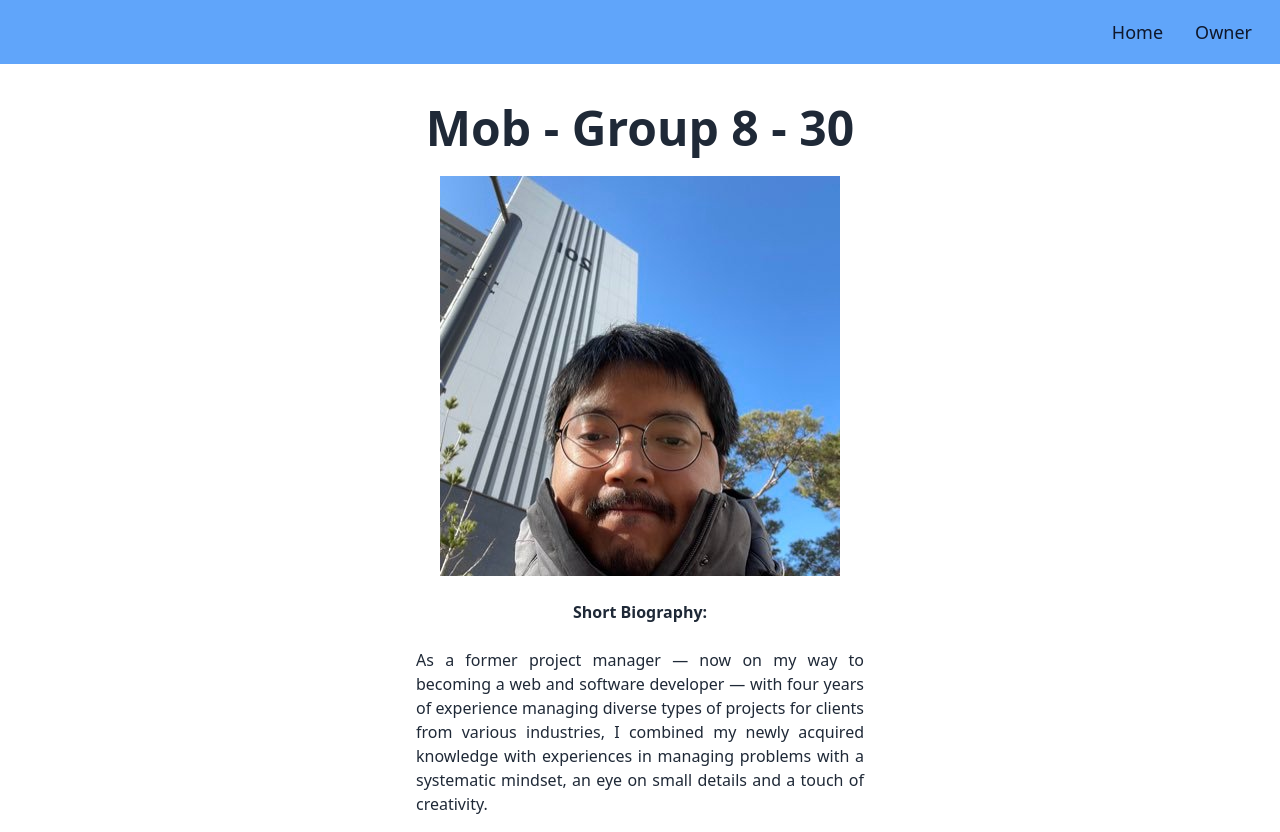
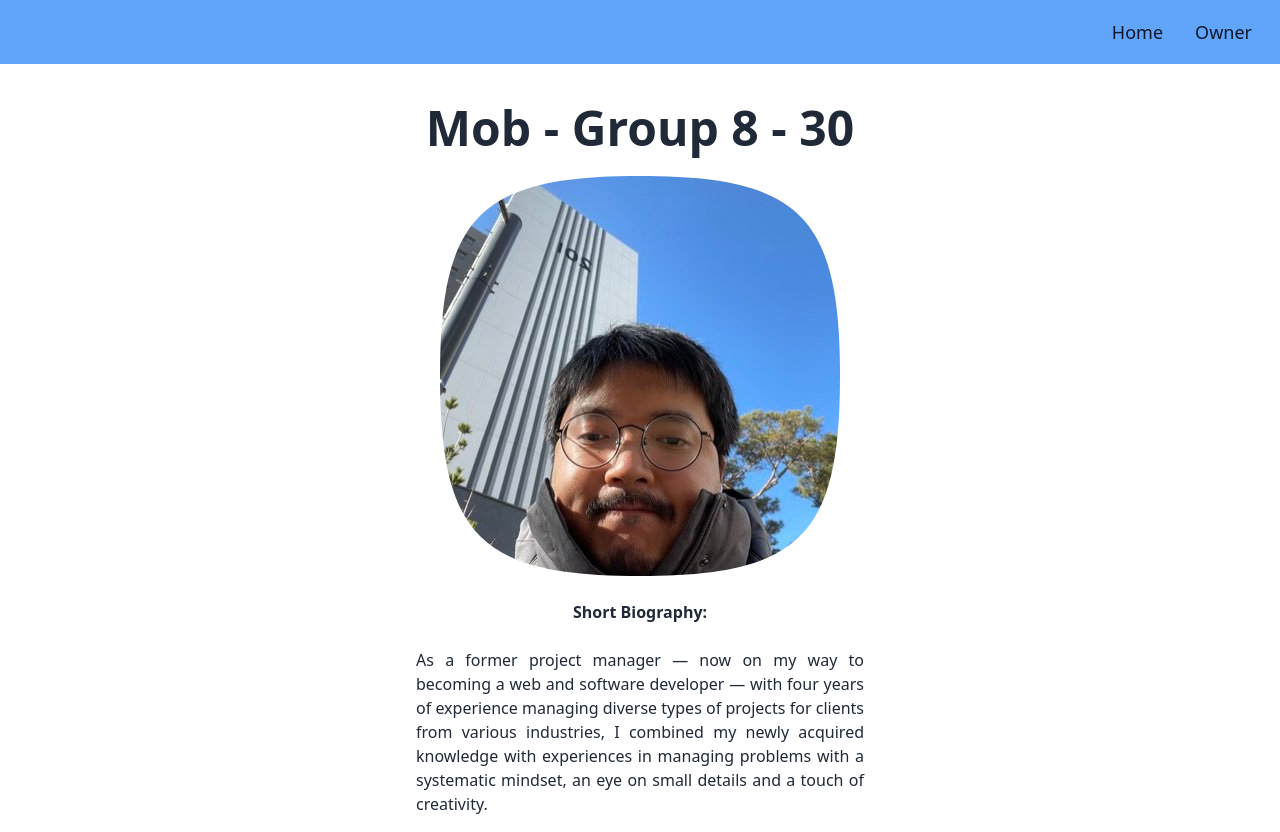
Before and after one commit to mmmmmob/30-mob-react-assessment, a React (Vite) app: page /owner in a window 1280 px wide. Built offline with nearby package versions, Linux system fonts and the light colour scheme.

Commit message:
applied image style for avatar

```diff
--- a/src/Owner.jsx
+++ b/src/Owner.jsx
@@ -11,7 +11,7 @@ const Owner = () => {
             <img
               src="./avatar.jpg"
               alt="profile-picture"
-              className="inline-block"
+              className="inline-block mask mask-squircle"
             />
             <p className="py-6 font-semibold">Short Biography:</p>
             <p className="text-justify">
```
